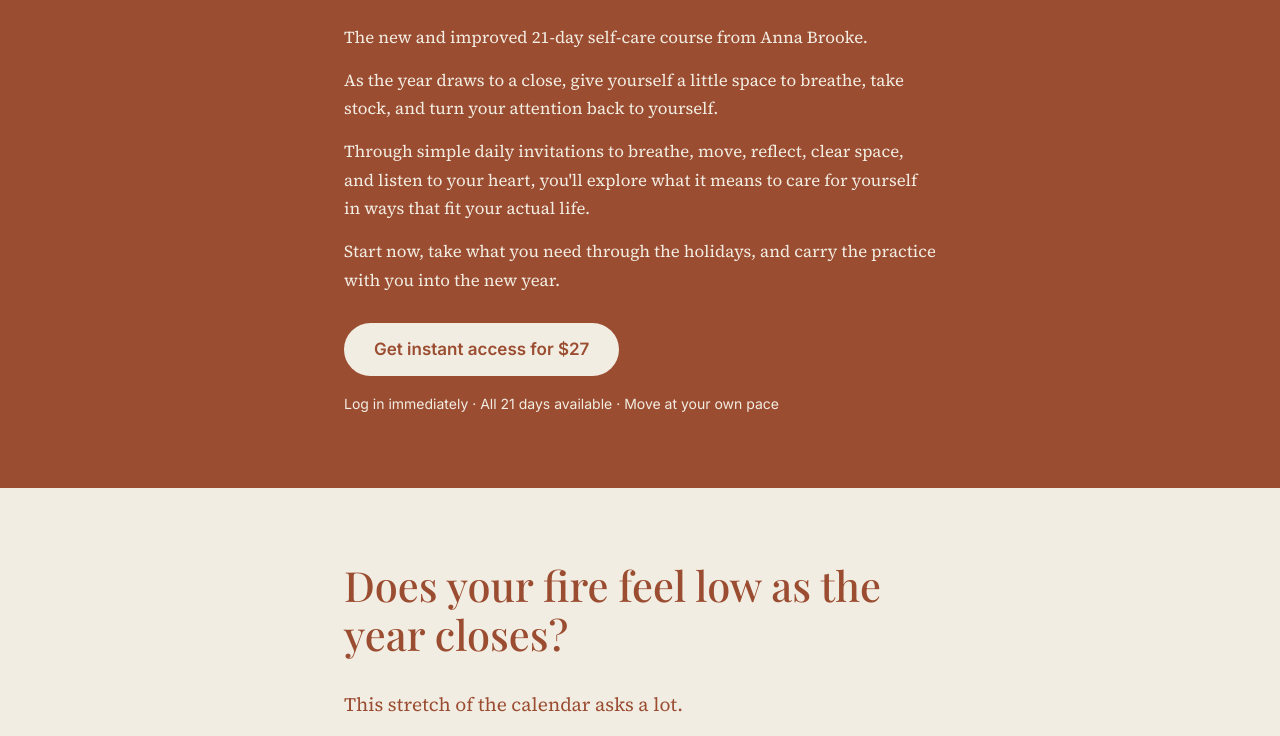
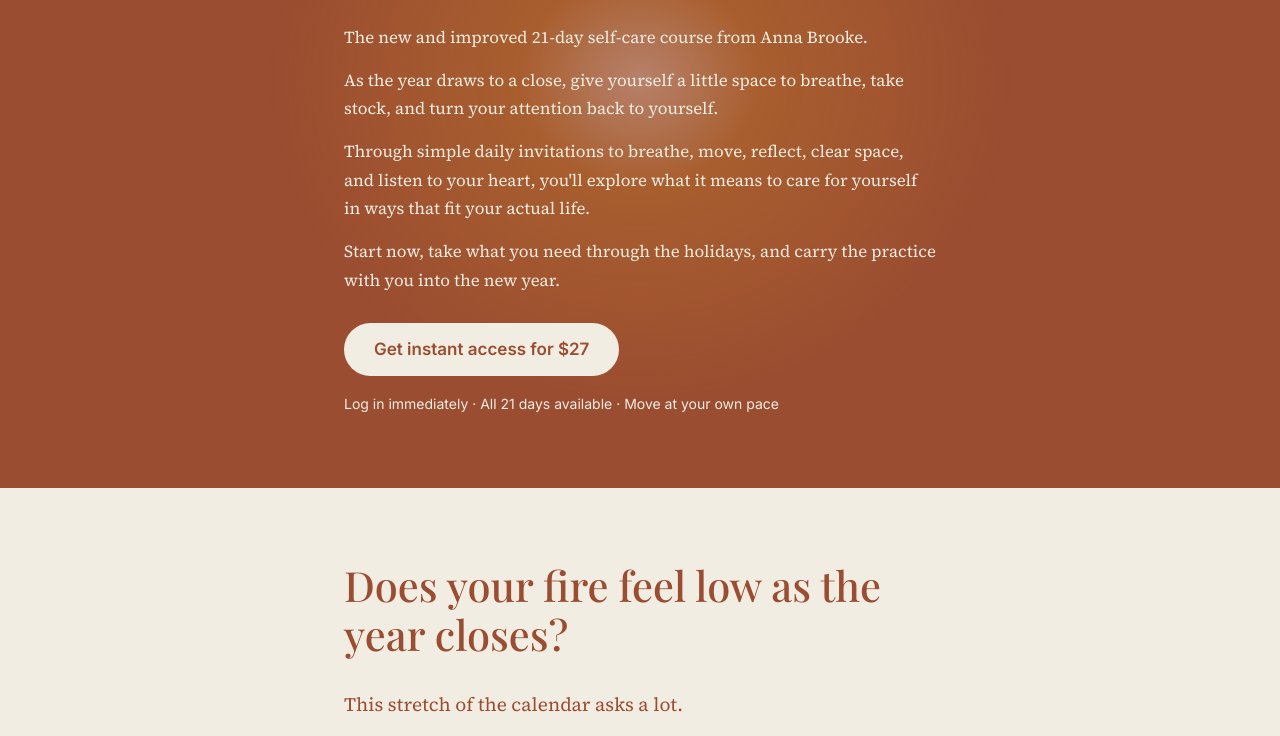
Before and after one commit to CarySears/21days, a plain HTML site: page index.html in a window 1280 px wide. Shown: the part 444-1180 px from the top of the page. Drawn offline with nearby package versions, Linux system fonts and the light colour scheme; a web font is replaced by a local one.

Commit message:
Add a soft ember glow behind the hero copy.
Use a slow radial wash of sand and ochre on the rust background, kept behind the text.

Co-authored-by: CarySears <CarySears@users.noreply.github.com>

```diff
--- a/index.html
+++ b/index.html
@@ -81,6 +81,11 @@ footer{padding:34px 0;font-family:Inter,system-ui,sans-serif;font-size:14px;text
 .logo-mark{position:relative;width:140px;height:54px;overflow:hidden;flex:none}
 .logo-mark img{position:absolute;width:172px;height:108px;max-width:none;left:-16px;top:-7px}
 .logo-name{font-family:"Playfair Display",Georgia,serif;font-size:18px;font-weight:500;line-height:1;white-space:nowrap}
+.hero{position:relative;overflow:hidden;isolation:isolate}
+.hero::before{content:"";position:absolute;z-index:0;left:50%;top:52%;width:min(760px,96%);height:min(680px,96%);transform:translate(-50%,-50%);pointer-events:none;background:radial-gradient(ellipse at center,rgba(242,237,226,.34) 0%,rgba(206,143,41,.28) 22%,rgba(155,77,50,0) 70%);animation:hero-ember 16s ease-in-out infinite}
+.hero .wrap{position:relative;z-index:1}
+@keyframes hero-ember{0%,100%{opacity:.9}50%{opacity:1}}
+@media (prefers-reduced-motion:reduce){.hero::before{animation:none;opacity:1}}
 .hero .eyebrow{font-size:13px;font-weight:600;letter-spacing:.12em;margin:0 0 1.65rem}
 .hero h1{font-size:clamp(2.9rem,6.4vw,4.5rem);font-weight:700;line-height:1.02;margin:0 0 .28em}
 .hero h2{font-size:clamp(1.3rem,2.2vw,1.7rem);font-weight:500;line-height:1.3;margin:0 0 1.7rem}
```
